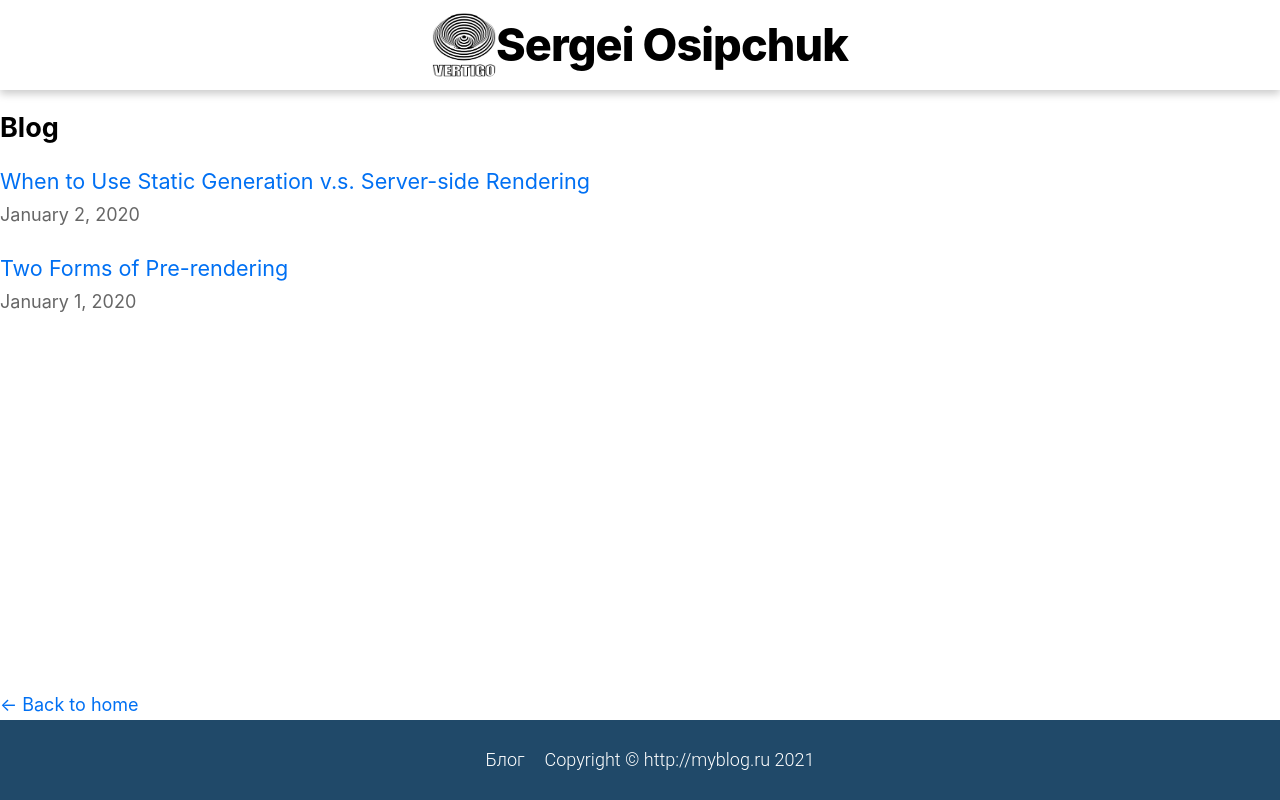
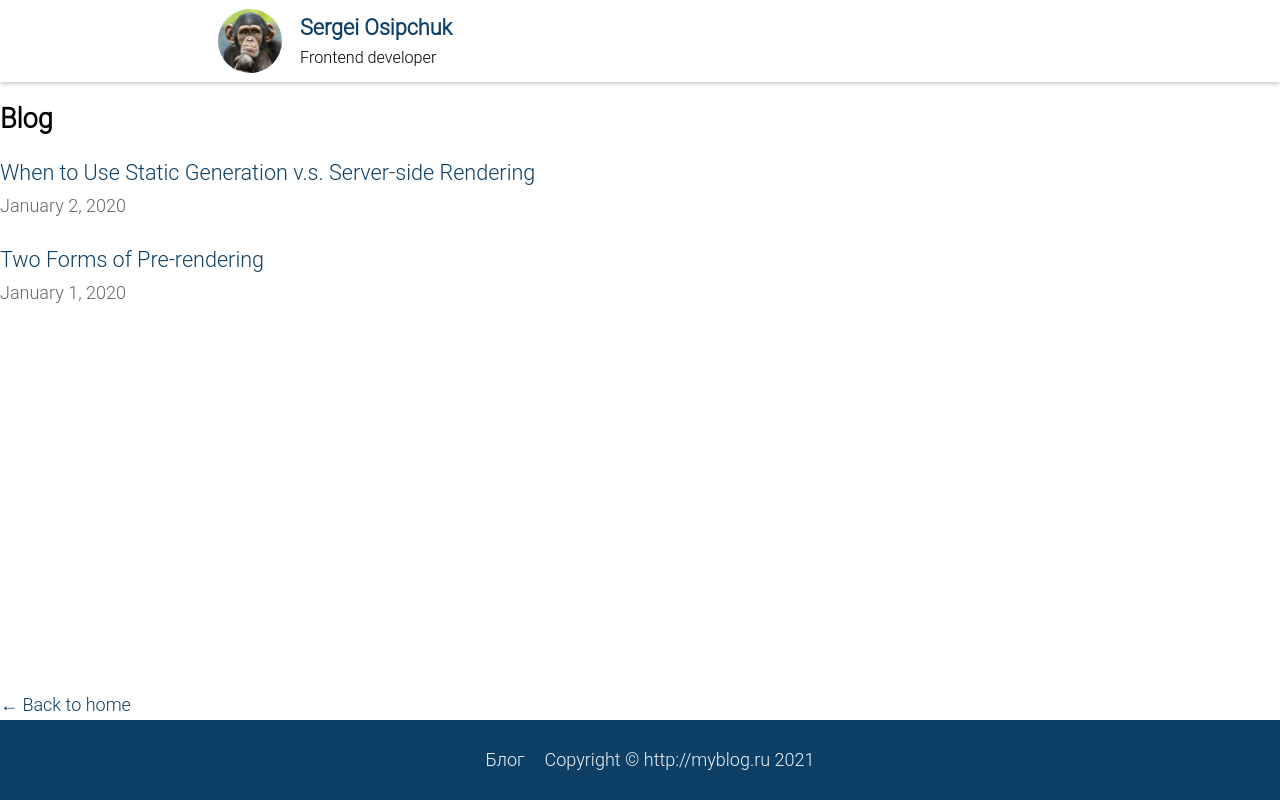
Before and after one commit to SergBlack/nextjs-blog, a Next.js app: page / in a window 1280 px wide. Built offline with nearby package versions, Linux system fonts and the light colour scheme.

Commit message:
feat: rework header layout, styles

```diff
--- a/src/components/Header/index.tsx
+++ b/src/components/Header/index.tsx
@@ -1,50 +1,26 @@
 import Link from 'next/link';
 import Image from 'next/image';
-import { useRouter } from 'next/router';
 
-import { MY_NAME, PATHS } from '@/constants/constants';
+import { MY_NAME } from '@/constants/constants';
 import utilStyles from '@/styles/utils.module.css';
 import styles from './styles.module.scss';
 
-export const Header = () => {
-  const { pathname } = useRouter();
-  const isHomePage = pathname === PATHS.ROOT;
-
-  return (
+export const Header = () => (
   <header className={styles.header}>
-      {isHomePage ? (
-        <>
-          <Image
-            priority
-            src="/images/vertigo.jpg"
-            className={utilStyles.borderCircle}
-            height={64}
-            width={64}
-            alt={MY_NAME}
-          />
-          <h1 className={utilStyles.heading2Xl}>{MY_NAME}</h1>
-        </>
-      ) : (
-        <>
+    <div className={styles.container}>
       <Link href="/">
-            <a>
-              <Image
-                priority
-                src="/images/vertigo.jpg"
-                className={utilStyles.borderCircle}
-                height={64}
-                width={64}
-                alt={MY_NAME}
-              />
+        <a className={styles.logo}>
+          <Image priority src="/images/avatar.png" className={utilStyles.circle} height={64} width={64} alt={MY_NAME} />
         </a>
       </Link>
-          <h2 className={utilStyles.headingLg}>
+
+      <div className={styles.textWrapper}>
         <Link href="/">
-              <a className={utilStyles.colorInherit}>{MY_NAME}</a>
+          <a className={styles.name}>{MY_NAME}</a>
         </Link>
-          </h2>
-        </>
-      )}
+
+        <p>Frontend developer</p>
+      </div>
+    </div>
   </header>
 );
-};
--- a/src/components/Header/styles.module.scss
+++ b/src/components/Header/styles.module.scss
@@ -1,8 +1,45 @@
 @import 'src/styles/colors';
 
 .header {
+  box-sizing: border-box;
+  padding: 0.5rem;
+  width: 100%;
+  box-shadow: 0 2px 4px 0 $shadow;
+}
+
+.container {
   display: flex;
-  justify-content: center;
+  flex-wrap: wrap;
   align-items: center;
-  box-shadow: 0 4px 8px 0 $shadow;
+  box-sizing: border-box;
+  height: 100%;
+  margin: 0 auto;
+  max-width: 880px;
+  padding: 0 1rem;
 }
+
+.logo {
+  display: flex;
+  align-items: center;
+  text-decoration: none;
+  border-radius: 50%;
+}
+
+.textWrapper {
+  padding-left: 1rem;
+
+  a {
+    font-size: 1.2rem;
+    font-weight: 700;
+  }
+
+  p {
+    font-size: 0.9rem;
+    margin: 0;
+  }
+}
+
+.name {
+  color: $blue;
+  text-decoration: none;
+}
--- a/src/constants/constants.ts
+++ b/src/constants/constants.ts
@@ -1,4 +1 @@
 export const MY_NAME = 'Sergei Osipchuk';
-export const PATHS = {
-  ROOT: '/',
-};
--- a/src/styles/colors.scss
+++ b/src/styles/colors.scss
@@ -1,6 +1,10 @@
 $base-bg-color: #fff7f7;
 $secondary-bg-color: #dadada;
 $light: #fff;
-$green: #08ffc8;
-$blue: #204969;
+
+$green: #1ee3cf;
+$blue: #0d3f67;
+$light-blue: #6b48ff;
+$light: #f2f4f6;
+
 $shadow: #ccc;
--- a/src/styles/global.scss
+++ b/src/styles/global.scss
@@ -1,9 +1,10 @@
+@import 'src/styles/colors';
+
 html,
 body {
   padding: 0;
   margin: 0;
-  font-family: -apple-system, BlinkMacSystemFont, Segoe UI, Roboto, Oxygen, Ubuntu, Cantarell, Fira Sans, Droid Sans,
-    Helvetica Neue, sans-serif;
+  font-family: 'Roboto Light', serif;
   line-height: 1.6;
   font-size: 18px;
   height: 100%;
@@ -30,7 +31,7 @@ footer {
 }
 
 a {
-  color: #0070f3;
+  color: $blue;
   text-decoration: none;
 }
 
--- a/src/styles/utils.module.css
+++ b/src/styles/utils.module.css
@@ -29,6 +29,10 @@
   border-radius: 8px;
 }
 
+.circle {
+  border-radius: 50%;
+}
+
 .colorInherit {
   color: inherit;
 }
```
Also changed, not shown: public/images/avatar.png (added), public/images/vertigo.jpg (deleted). Lines whose indentation alone changed are shown as unchanged.
